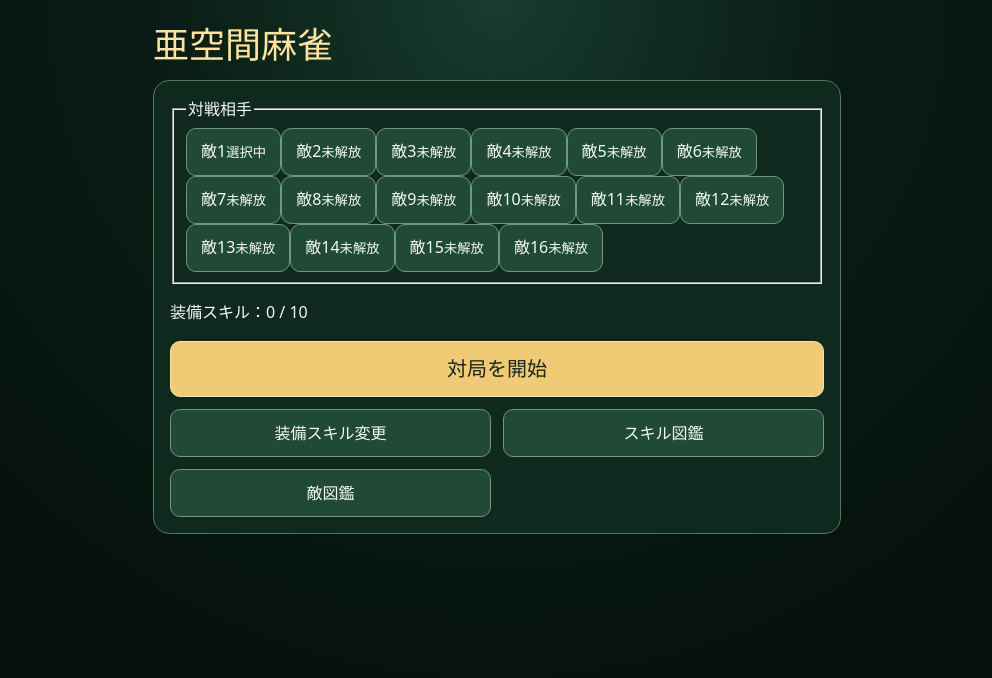
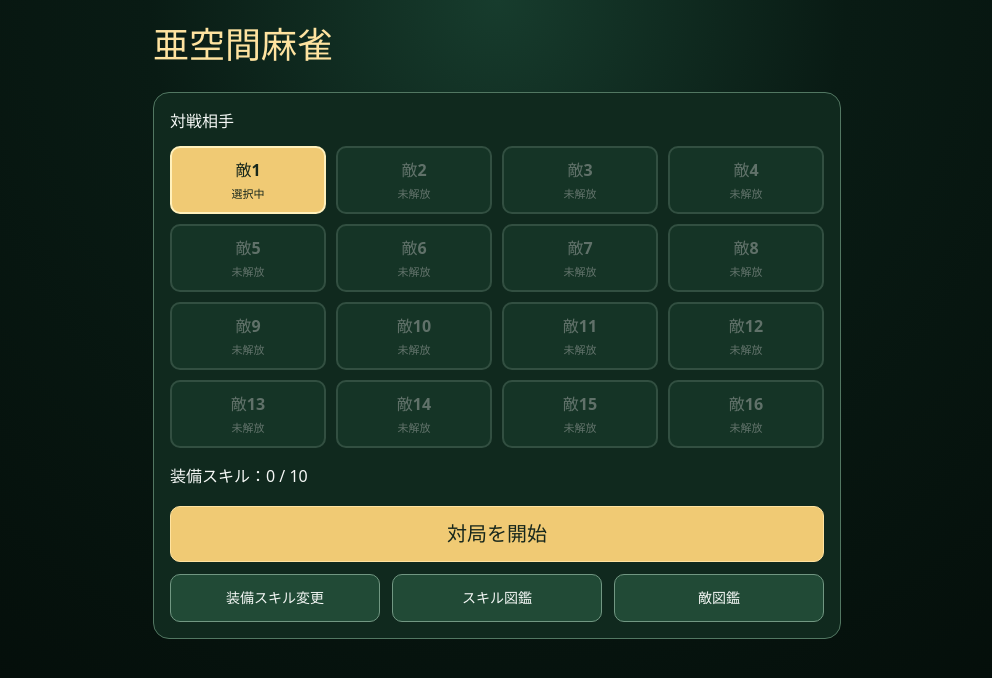
Before and after one commit to takugo20/mahjong-skill-game, a React (Vite) app: page / in a window 1280 px wide. Shown: the top 678 px of the page, without its empty margins (143-1135 px from the left). Built offline with nearby package versions, Linux system fonts and the light colour scheme.

Commit message:
Add styles for enemy picker and lobby actions

```diff
--- a/src/styles.css
+++ b/src/styles.css
@@ -3962,3 +3962,67 @@ body {
   left: 50%;
   transform: translate(-50%, -50%) rotate(90deg);
 }
+
+/* タイトル：敵16人の選択と3つのメニュー */
+.akuukan-lobby-header {
+  margin-bottom: 18px;
+}
+
+.akuukan-enemy-picker {
+  min-width: 0;
+  margin: 0;
+  padding: 0;
+  border: 0;
+}
+
+.akuukan-enemy-picker legend {
+  margin-bottom: 12px;
+  padding: 0;
+  font-weight: bold;
+}
+
+.akuukan-enemy-buttons {
+  display: grid;
+  grid-template-columns: repeat(4, minmax(0, 1fr));
+  gap: 10px;
+}
+
+.akuukan-lobby .akuukan-enemy-button {
+  display: flex;
+  flex-direction: column;
+  justify-content: center;
+  align-items: center;
+  min-height: 68px;
+  padding: 8px 4px;
+  border: 2px solid #719782;
+  cursor: pointer;
+}
+
+.akuukan-enemy-button span {
+  font-weight: bold;
+}
+
+.akuukan-enemy-button small {
+  margin-top: 2px;
+  font-size: 11px;
+}
+
+.akuukan-lobby .akuukan-enemy-button[aria-pressed="true"] {
+  color: #17271c;
+  background: #f0ca74;
+  border-color: #fff0bb;
+}
+
+.akuukan-lobby .akuukan-enemy-button:disabled {
+  opacity: 0.35;
+  cursor: not-allowed;
+}
+
+.akuukan-lobby-actions.akuukan-lobby-actions--three {
+  grid-template-columns: repeat(3, minmax(0, 1fr));
+}
+
+.akuukan-lobby-actions--three button {
+  padding: 10px 4px;
+  font-size: 14px;
+}
```
